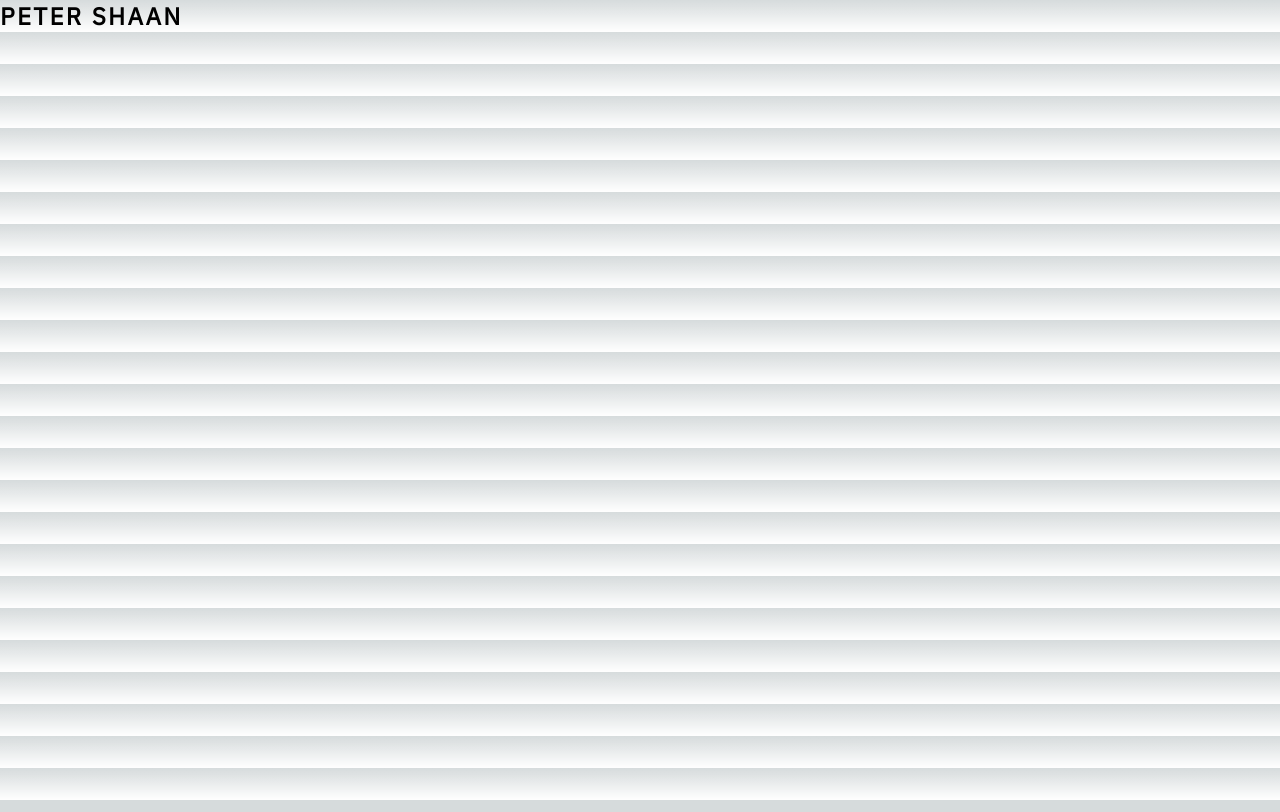
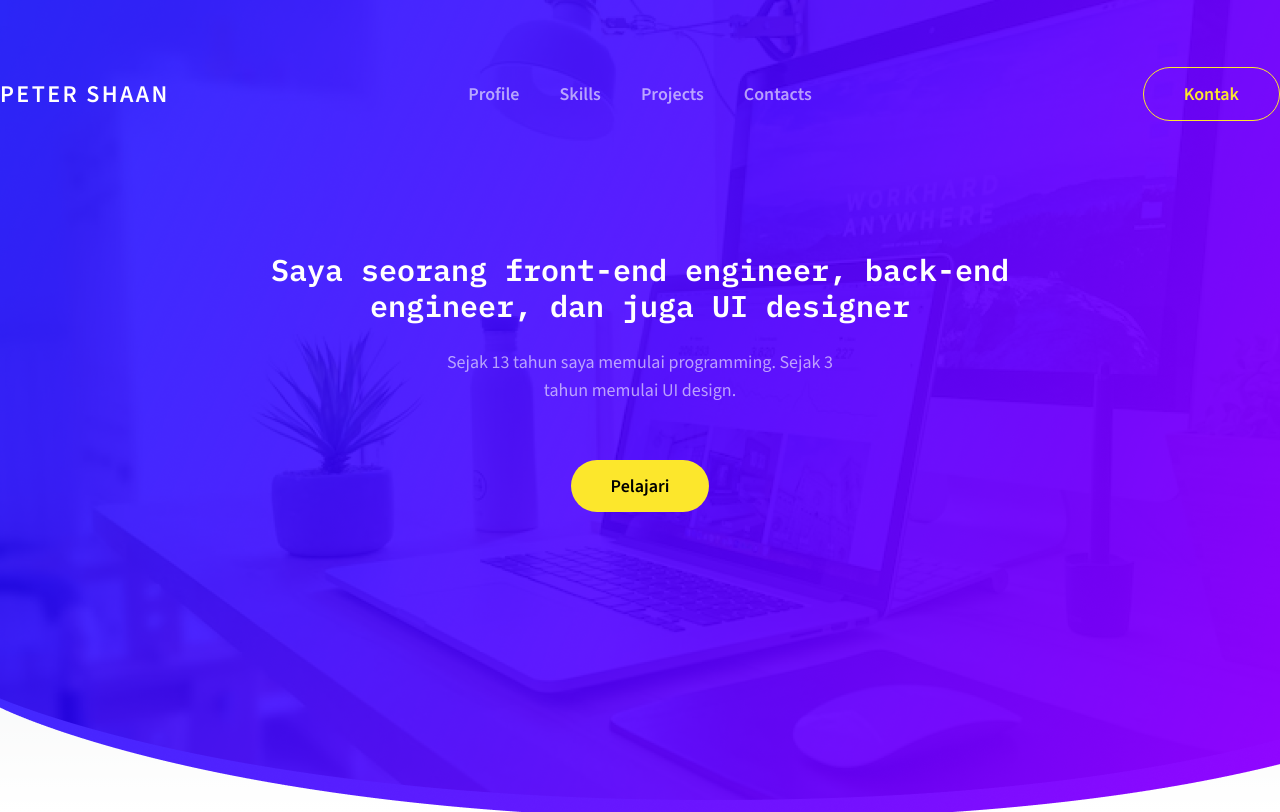
Before and after one commit to petershaan12/slicing-1, a Next.js app: page / in a window 1280 px wide. Built offline with nearby package versions, Linux system fonts and the light colour scheme.

Commit message:
add part 3

```diff
--- a/app/globals.css
+++ b/app/globals.css
@@ -1,11 +1,24 @@
 @tailwind base;
 @tailwind components;
 @tailwind utilities;
-
 :root {
-  --foreground-rgb: 0, 0, 0;
-  --background-start-rgb: 214, 219, 220;
-  --background-end-rgb: 255, 255, 255;
+    --font-sans: $ {
+        sans.style.fontFamily
+    }
+    ;
+    --font-mono: $ {
+        mono.style.fontFamily
+    }
+    ;
+    --foreground-rgb: 0,
+    0,
+    0;
+    --background-start-rgb: 214,
+    219,
+    220;
+    --background-end-rgb: 255,
+    255,
+    255;
 }
 
 @media (prefers-color-scheme: dark) {
@@ -18,10 +31,5 @@
 
 body {
     color: rgb(var(--foreground-rgb));
-  background: linear-gradient(
-      to bottom,
-      transparent,
-      rgb(var(--background-end-rgb))
-    )
-    rgb(var(--background-start-rgb));
+    background: linear-gradient( to bottom, transparent, rgb(var(--background-end-rgb))) rgb(var(--background-start-rgb));
 }
--- a/app/layout.tsx
+++ b/app/layout.tsx
@@ -1,34 +1,32 @@
 import type { Metadata } from 'next'
-import { Source_Code_Pro, IBM_Plex_Sans } from "next/font/google";
+import { Source_Sans_3 as Sans, IBM_Plex_Mono as Mono } from "next/font/google";
 import "./globals.css";
 
-const source_code_pro = Source_Code_Pro({
+const sans = Sans({
   weight: ["400", "600"],
   style: ["normal"],
   subsets: ["latin"],
-  display: "swap",
+  variable: "--font-sans",
 });
 
-const ibm = IBM_Plex_Sans({
-  weight: "400",
+const mono = Mono({
+  weight: ["400", "600"],
   style: ["normal"],
   subsets: ["latin"],
-  display: "swap",
+  variable: "--font-mono",
 });
 
 export const metadata: Metadata = {
-  title: 'Create Next App',
-  description: 'Generated by create next app',
-}
+  title: "Create Next App",
+  description: "Generated by create next app",
+};
 
-export default function RootLayout({
-  children,
-}: {
-  children: React.ReactNode
-}) {
+export default function RootLayout({ children }: { children: React.ReactNode }) {
   return (
     <html lang="en">
-      <body className={ibm.className}>{children}</body>
+      <body className={`${sans.variable} font-sans ${mono.variable} font-mono`}>
+        {children}
+      </body>
     </html>
   );
 }
--- /dev/null
+++ b/app/page.jsx
@@ -0,0 +1,38 @@
+import Nav from "@/components/Nav";
+import Logo from "@/components/Logo";
+import Button from "@/components/Button";
+
+export default function Home() {
+  return (
+    <>
+      <div className="bg-hero h-[812px]">
+        <div className="container mx-auto">
+          <div className="flex  items-center">
+            <div className="w-3/12 ">
+              <Logo />
+            </div>
+            <div className="w-6/12">
+              <Nav />
+            </div>
+            <div className="w-3/12 text-right">
+              <Button variant="outline-yellow">Kontak</Button>
+            </div>
+          </div>
+          <div className="text-center mt-16">
+            <h1 className="text-3xl text-white font-semibold font-mono w-8/12 mx-auto">
+              Saya seorang front-end engineer, back-end engineer, dan juga UI
+              designer
+            </h1>
+            <p className="text-white text-opacity-60 text-lg w-4/12 mx-auto mt-6">
+              Sejak 13 tahun saya memulai programming. Sejak 3 tahun memulai UI
+              design.
+            </p>
+            <Button className="mt-14" variant="yellow">
+              Pelajari
+            </Button>
+          </div>
+        </div>
+      </div>
+    </>
+  );
+}
--- a/app/page.tsx
+++ /dev/null
@@ -1,17 +0,0 @@
-import React from "react";
-
-export default function Home() {
-  return (
-    <>
-      <div>
-        <div className="container mx-auto">
-          <div className="flex">
-            <div className="w-3/12 uppercase text-2xl font-semibold tracking-widest">
-              Peter Shaan
-            </div>
-          </div>
-        </div>
-      </div>
-    </>
-  );
-}
--- /dev/null
+++ b/components/Button.jsx
@@ -0,0 +1,23 @@
+// import classnames from "classnames";
+
+export default function Button({ href, className, variant, children, pill }) {
+  const addClassName = className ? `${className}` : "";
+  const variants = {
+    "outline-yellow": `border border-yellow-500 text-yellow-500 hover:text-black hover:bg-yellow-500`,
+    yellow: "bg-yellow-500 hover:bg-yellow-600 text-black",
+    black: "bg-black hover:bg-opacity-90 text-white",
+  };
+
+  const pickedVariant = variants[variant];
+
+  return (
+    <a
+      href={href}
+      className={`transition py-3 px-10 font-semibold text-lg inline-block rounded-full
+        ${pickedVariant}
+        ${addClassName}`}
+    >
+      {children}
+    </a>
+  );
+}
--- /dev/null
+++ b/components/Logo.jsx
@@ -0,0 +1,7 @@
+export default function Logo() {
+  return (
+    <div className="uppercase text-2xl font-semibold tracking-widest text-white ">
+      Peter Shaan
+    </div>
+  );
+}
--- /dev/null
+++ b/components/Nav.jsx
@@ -0,0 +1,11 @@
+import NavItem from "@/components/NavItem";
+export default function Nav() {
+  return (
+    <ul className="flex justify-center space-x-10 py-20">
+      <NavItem>Profile</NavItem>
+      <NavItem>Skills</NavItem>
+      <NavItem>Projects</NavItem>
+      <NavItem>Contacts</NavItem>
+    </ul>
+  );
+}
--- /dev/null
+++ b/components/NavItem.jsx
@@ -0,0 +1,9 @@
+export default function NavItem({ children }) {
+  return (
+    <li>
+      <a className="text-white text-lg text-opacity-60 font-semibold">
+        {children}
+      </a>
+    </li>
+  );
+}
--- a/tailwind.config.ts
+++ b/tailwind.config.ts
@@ -1,20 +1,55 @@
-import type { Config } from 'tailwindcss'
+import type { Config } from "tailwindcss";
+import plugin from "tailwindcss/plugin";
+const { fontFamily } = require("tailwindcss/defaultTheme");
 
 const config: Config = {
   content: [
-    './pages/**/*.{js,ts,jsx,tsx,mdx}',
-    './components/**/*.{js,ts,jsx,tsx,mdx}',
-    './app/**/*.{js,ts,jsx,tsx,mdx}',
+    "./pages/**/*.{js,ts,jsx,tsx,mdx}",
+    "./components/**/*.{js,ts,jsx,tsx,mdx}",
+    "./app/**/*.{js,ts,jsx,tsx,mdx}",
   ],
   theme: {
     extend: {
+      fontFamily: {
+        sans: ["var(--font-sans)", ...fontFamily.sans],
+        mono: ["var(--font-mono)", ...fontFamily.mono],
+      },
+      colors: {
+        primarygray: {
+          DEFAULT: "#F7F7FB",
+          200: "#E8E8FB",
+          300: "#BFBFE3",
+        },
+        yellow: {
+          50: "#ff100109",
+          100: "#fffdf0",
+          200: "#fef8be",
+          300: "#fdf390",
+          400: "#fded5e",
+          500: "#fce72c",
+          600: "#e7d103",
+          700: "#ab9a02",
+          800: "#6f6402",
+          900: "#322d01",
+        },
+      },
       backgroundImage: {
-        'gradient-radial': 'radial-gradient(var(--tw-gradient-stops))',
-        'gradient-conic':
-          'conic-gradient(from 180deg at 50% 50%, var(--tw-gradient-stops))',
+        "gradient-radial": "radial-gradient(var(--tw-gradient-stops))",
+        "gradient-conic":
+          "conic-gradient(from 180deg at 50% 50%, var(--tw-gradient-stops))",
       },
     },
   },
-  plugins: [],
-}
-export default config
+  plugins: [
+    plugin(({ addUtilities }) => {
+      const utilities = {
+        ".bg-hero": {
+          "background-image": "url(/hero.png)",
+        },
+      };
+      addUtilities(utilities);
+    }),
+  ],
+};
+
+export default config;
--- a/tsconfig.json
+++ b/tsconfig.json
@@ -22,6 +22,6 @@
       "@/*": ["./*"]
     }
   },
-  "include": ["next-env.d.ts", "**/*.ts", "**/*.tsx", ".next/types/**/*.ts"],
+  "include": ["next-env.d.ts", "**/*.ts", "**/*.tsx", ".next/types/**/*.ts", "components/NavItem.jsx", "components/Button.jsx", "app/page.jsx", "app/layout.tsx"],
   "exclude": ["node_modules"]
 }
```
Lines whose indentation alone changed are shown as unchanged.
